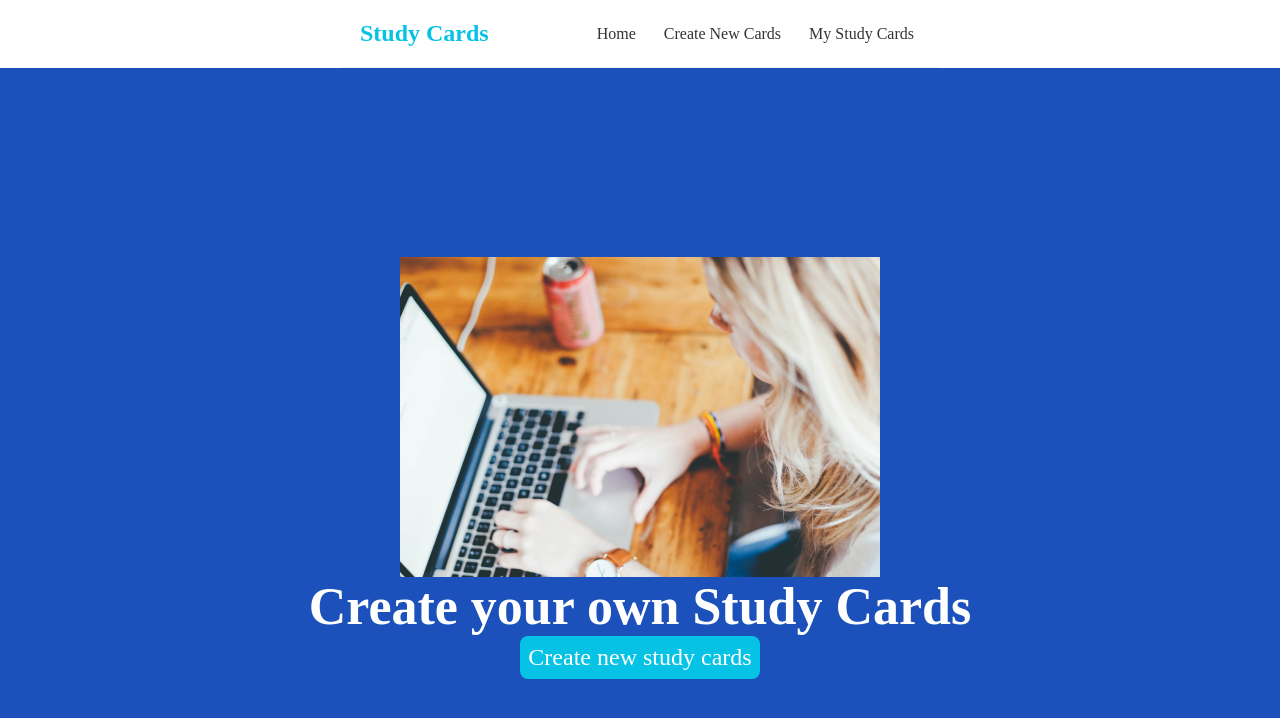
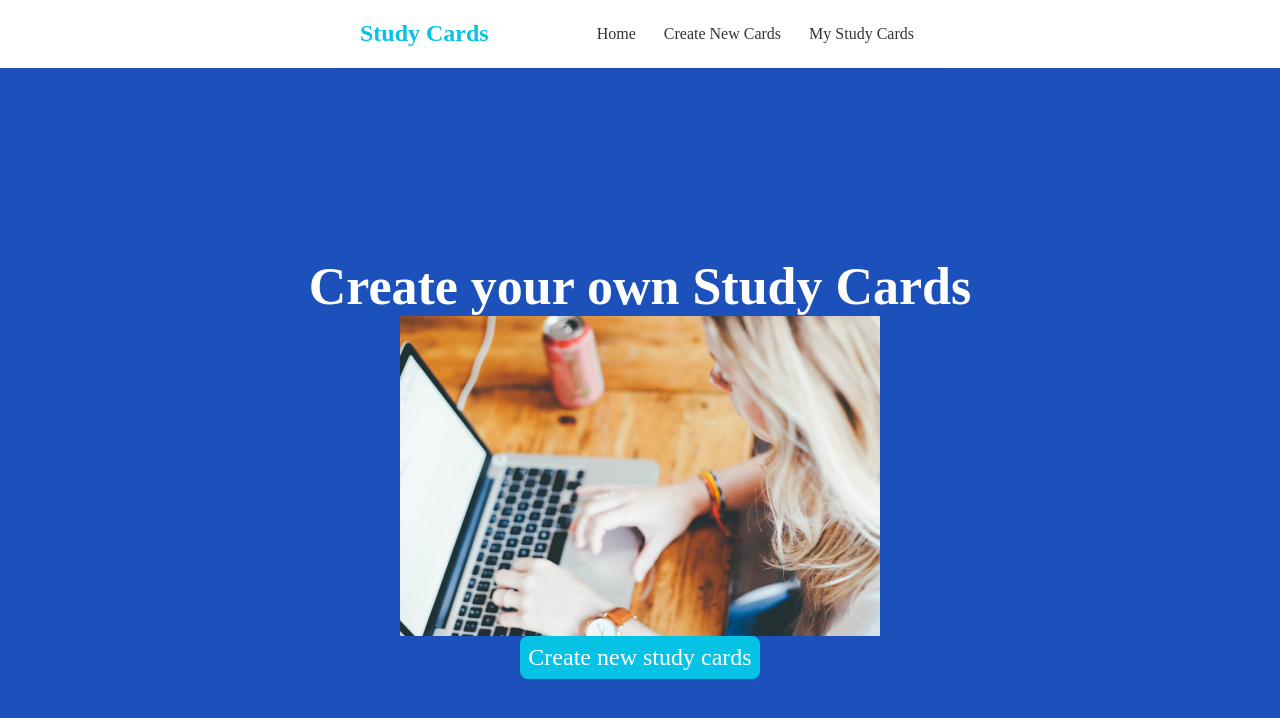
Before and after one commit to EvaGraceSmith/studyCards, a React (Create React App) app: page / in a window 1280 px wide. Shown: the top 718 px of the page. Built offline with nearby package versions, Linux system fonts and the light colour scheme; a web font is replaced by a local one.

Commit message:
moved h1

```diff
--- a/src/components/Home.js
+++ b/src/components/Home.js
@@ -8,10 +8,11 @@ const Home = () => {
     return (
 
         <div className="App-main">
-        <img src={study} className="study" alt="logo" />
-          <h1>
+                    <h1>
             Create your own Study Cards
           </h1>
+        <img src={study} className="study" alt="logo" />
+
           <Button/>
         </div>
 
```
